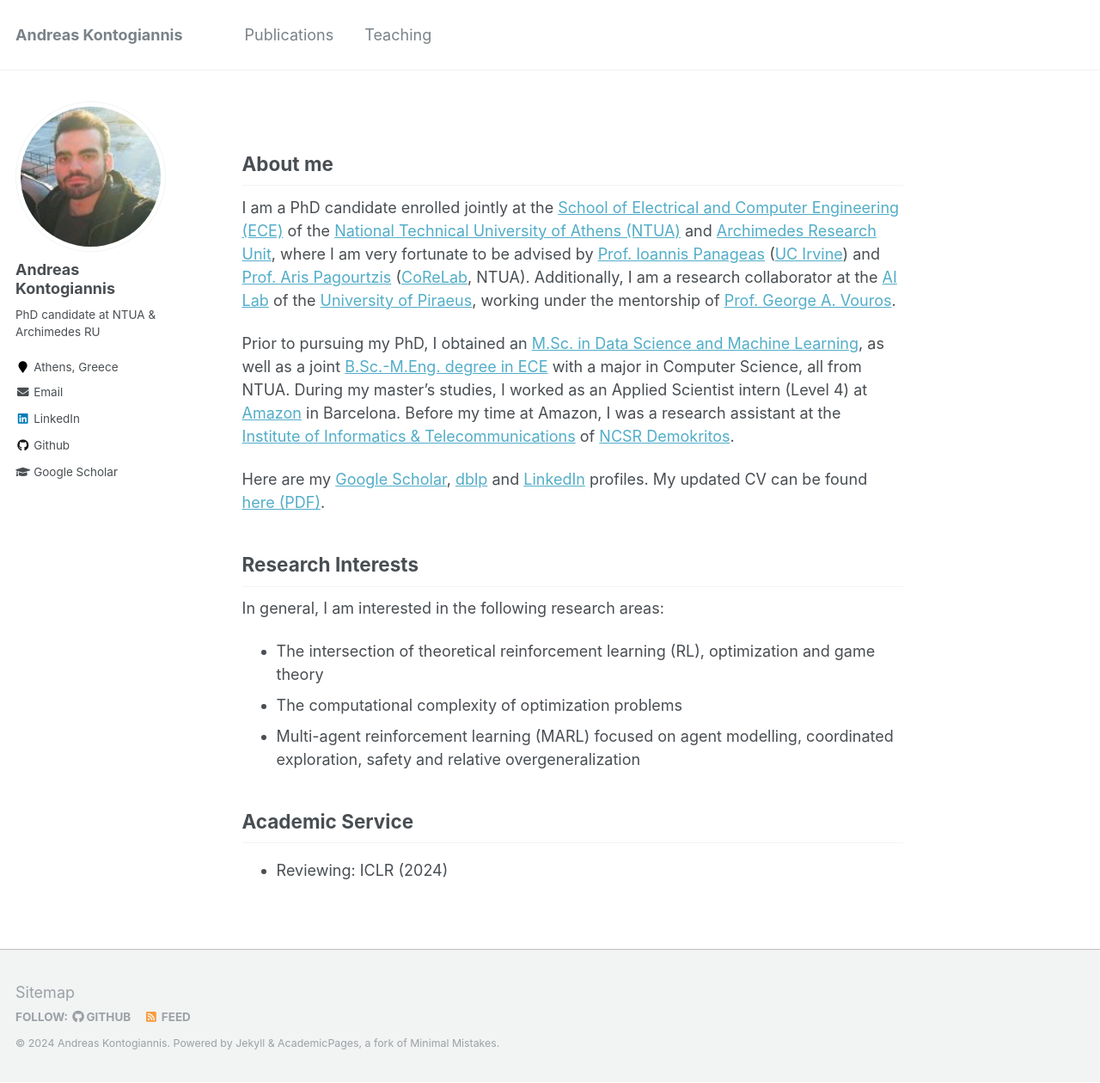
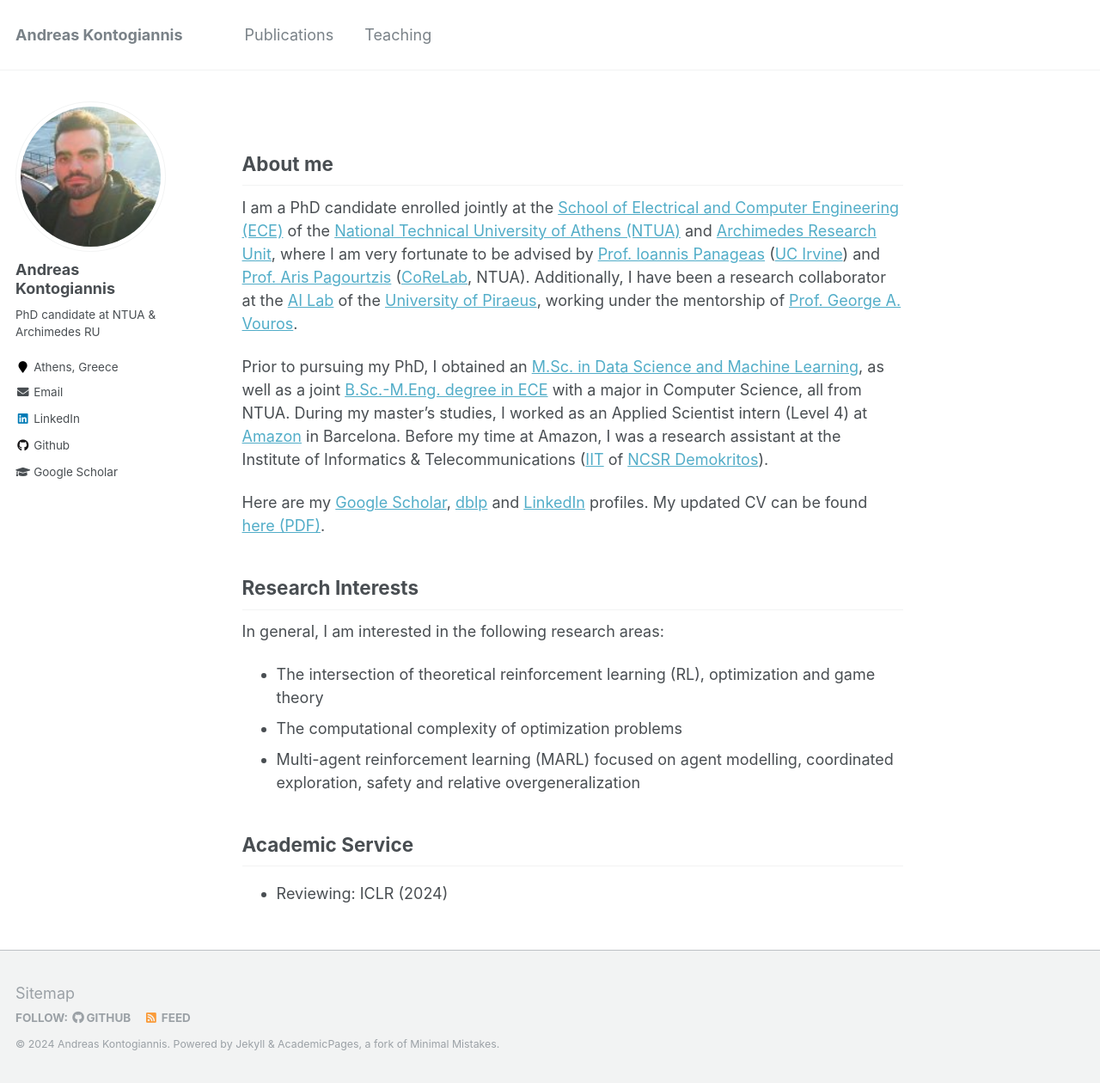
Before and after one commit to ddaedalus/ddaedalus.github.io, a Jekyll site: the page built from _pages/about.md, in a window 1280 px wide and 1260 px high. Shown: the whole window at 86% size. Built offline with Jekyll 4.4.1, drawn with Linux system fonts in a browser that asks for light colours.

Commit message:
Update about.md

```diff
--- a/_pages/about.md
+++ b/_pages/about.md
@@ -9,9 +9,9 @@ redirect_from:
 ---
 ## About me
 
-I am a PhD candidate enrolled jointly at the [School of Electrical and Computer Engineering (ECE)](https://www.ece.ntua.gr/en) of the [National Technical University of Athens (NTUA)](https://www.ntua.gr/en/) and [Archimedes Research Unit](https://archimedesai.gr/en/), where I am very fortunate to be advised by [Prof. Ioannis Panageas](https://panageas.github.io/) ([UC Irvine](https://cs.ics.uci.edu/)) and [Prof. Aris Pagourtzis](https://www.ece.ntua.gr/en/staff/79) ([CoReLab](https://corelab.ntua.gr/index.html), NTUA). Additionally, I am a research collaborator at the [AI Lab](http://datacron1.ds.unipi.gr:9083/ai-lab/) of the [University of Piraeus](https://www.unipi.gr/unipi/en/), working under the mentorship of [Prof. George A. Vouros](http://datacron1.ds.unipi.gr:9083/ai-lab/george-vouros/).
+I am a PhD candidate enrolled jointly at the [School of Electrical and Computer Engineering (ECE)](https://www.ece.ntua.gr/en) of the [National Technical University of Athens (NTUA)](https://www.ntua.gr/en/) and [Archimedes Research Unit](https://archimedesai.gr/en/), where I am very fortunate to be advised by [Prof. Ioannis Panageas](https://panageas.github.io/) ([UC Irvine](https://cs.ics.uci.edu/)) and [Prof. Aris Pagourtzis](https://www.ece.ntua.gr/en/staff/79) ([CoReLab](https://corelab.ntua.gr/index.html), NTUA). Additionally, I have been a research collaborator at the [AI Lab](http://datacron1.ds.unipi.gr:9083/ai-lab/) of the [University of Piraeus](https://www.unipi.gr/unipi/en/), working under the mentorship of [Prof. George A. Vouros](http://datacron1.ds.unipi.gr:9083/ai-lab/george-vouros/).
 
-Prior to pursuing my PhD, I obtained an [M.Sc. in Data Science and Machine Learning](https://dsml.ece.ntua.gr/en), as well as a joint [B.Sc.-M.Eng. degree in ECE](https://www.ece.ntua.gr/en/undergraduate/info) with a major in Computer Science, all from NTUA. During my master's studies, I worked as an Applied Scientist intern (Level 4) at [Amazon](https://www.amazon.science/) in Barcelona. Before my time at Amazon, I was a research assistant at the [Institute of Informatics & Telecommunications](https://www.iit.demokritos.gr/el/about-the-institute/) of [NCSR Demokritos](https://www.demokritos.gr/).
+Prior to pursuing my PhD, I obtained an [M.Sc. in Data Science and Machine Learning](https://dsml.ece.ntua.gr/en), as well as a joint [B.Sc.-M.Eng. degree in ECE](https://www.ece.ntua.gr/en/undergraduate/info) with a major in Computer Science, all from NTUA. During my master's studies, I worked as an Applied Scientist intern (Level 4) at [Amazon](https://www.amazon.science/) in Barcelona. Before my time at Amazon, I was a research assistant at the Institute of Informatics & Telecommunications ([IIT](https://www.iit.demokritos.gr/el/about-the-institute/) of [NCSR Demokritos](https://www.demokritos.gr/)).
 
 Here are my [Google Scholar](https://scholar.google.nl/citations?hl=en&user=nBFso2IAAAAJ), [dblp](https://dblp.org/pid/309/6039.html) and [LinkedIn](https://www.linkedin.com/in/andreas-kontogiannis-2405a3176/) profiles. My updated CV can be found <a href="https://drive.google.com/file/d/1Lta61qtiY2GkWffVpu1MDJoJS_1fe2c9/view?usp=sharing" target="_blank">here (PDF)</a>.
 
```
